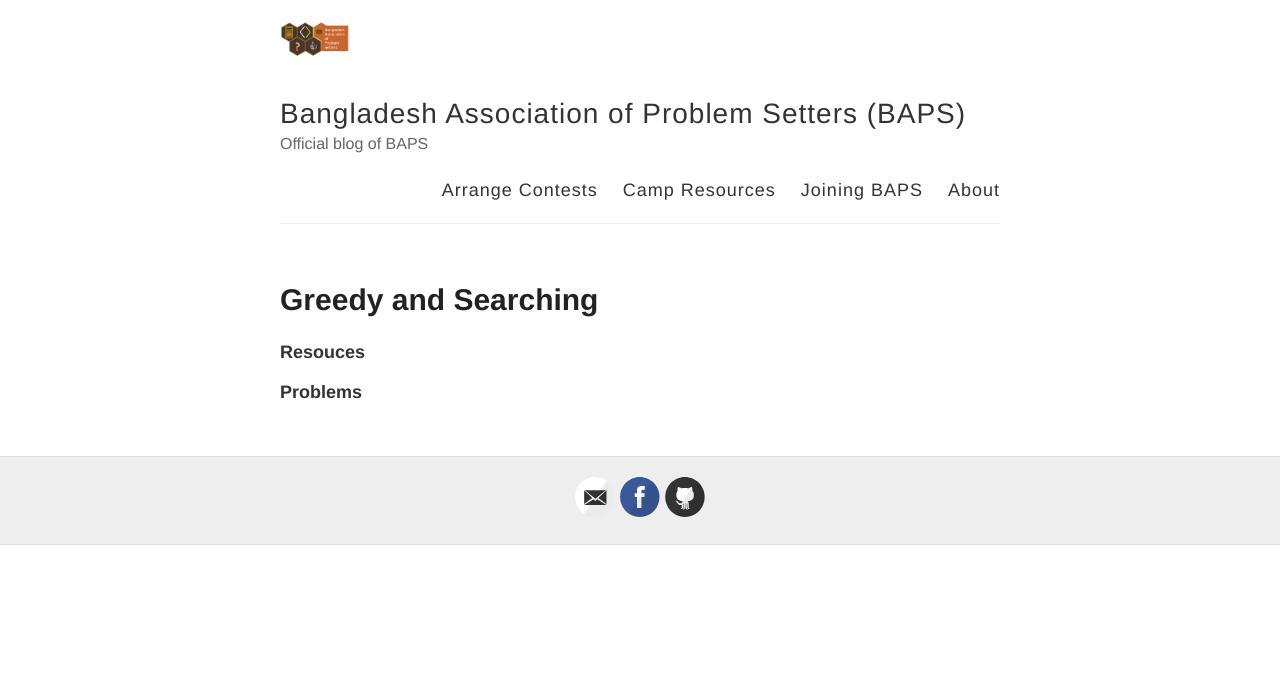
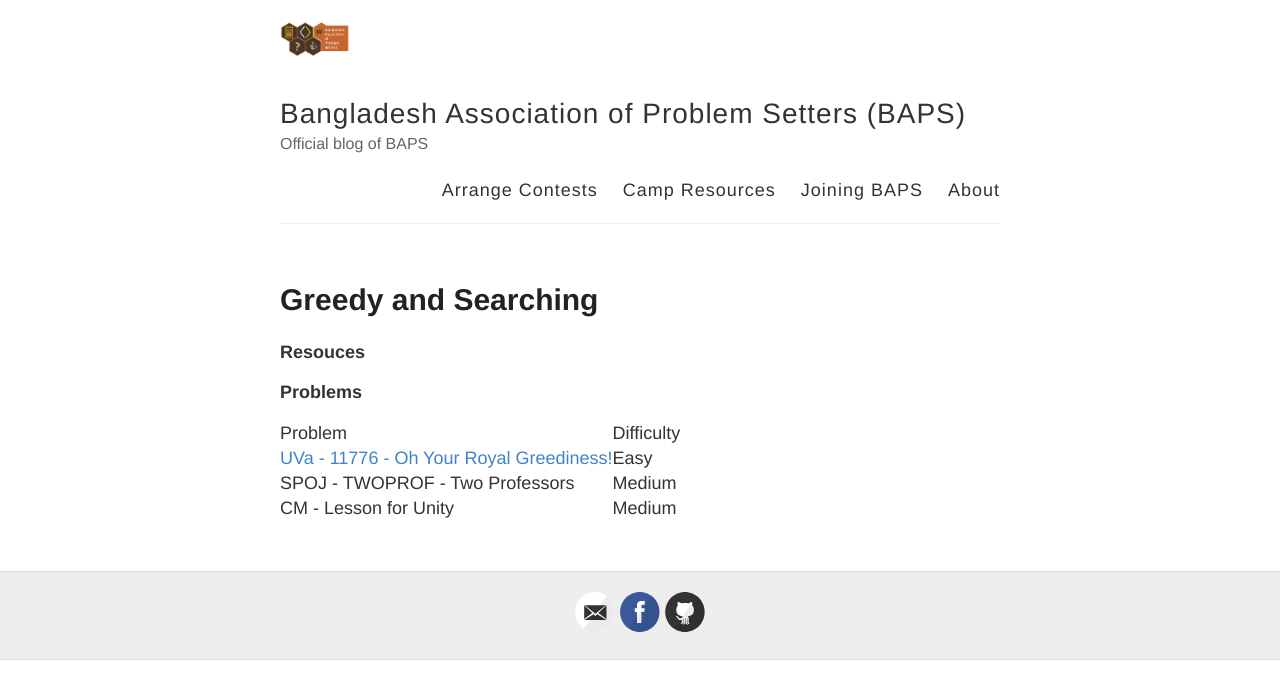
Before and after one commit to baps-bgd/baps-bgd.github.io, a Jekyll site: the page built from _posts/2020-10-5-greedy-and-searching.md, in a window 1280 px wide. Shown: the top 699 px of the page. Built offline with Jekyll 4.4.1, drawn with Linux system fonts in a browser that asks for light colours.

Commit message:
Update 2020-10-5-greedy-and-searching.md

```diff
--- a/_posts/2020-10-5-greedy-and-searching.md
+++ b/_posts/2020-10-5-greedy-and-searching.md
@@ -7,3 +7,9 @@
 **Resouces**
 
 **Problems**
+
+| Problem                                 | Difficulty |
+|-----------------------------------------|------------|
+| [UVa - 11776 - Oh Your Royal Greediness!](https://onlinejudge.org/external/117/11776.pdf) | Easy       |
+| SPOJ - TWOPROF - Two Professors         | Medium     |
+| CM - Lesson for Unity                   | Medium     |
```
